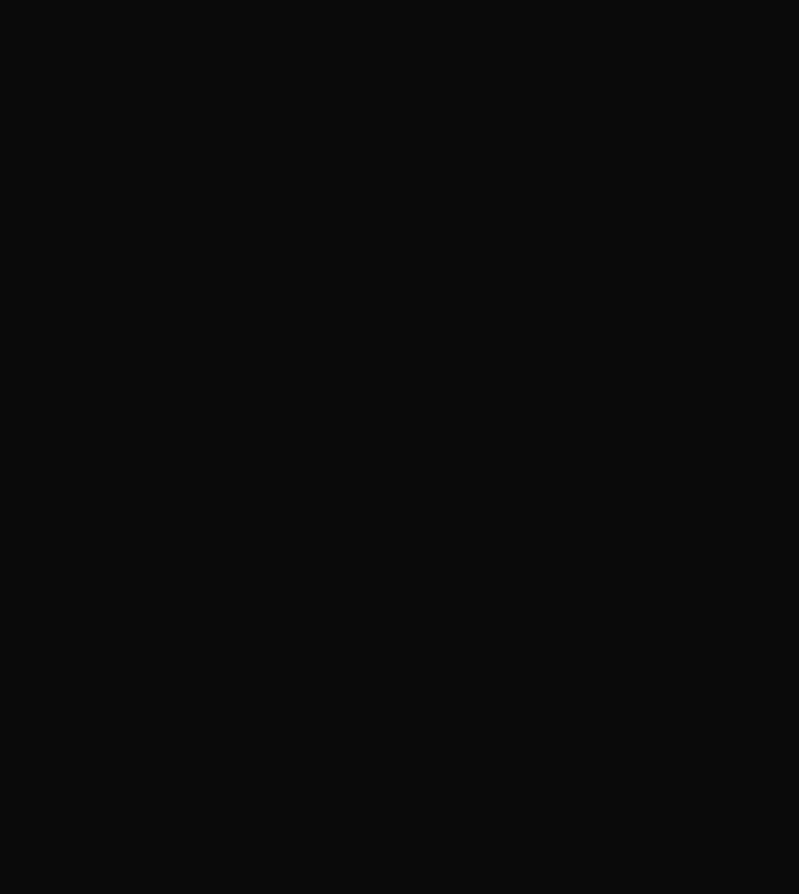
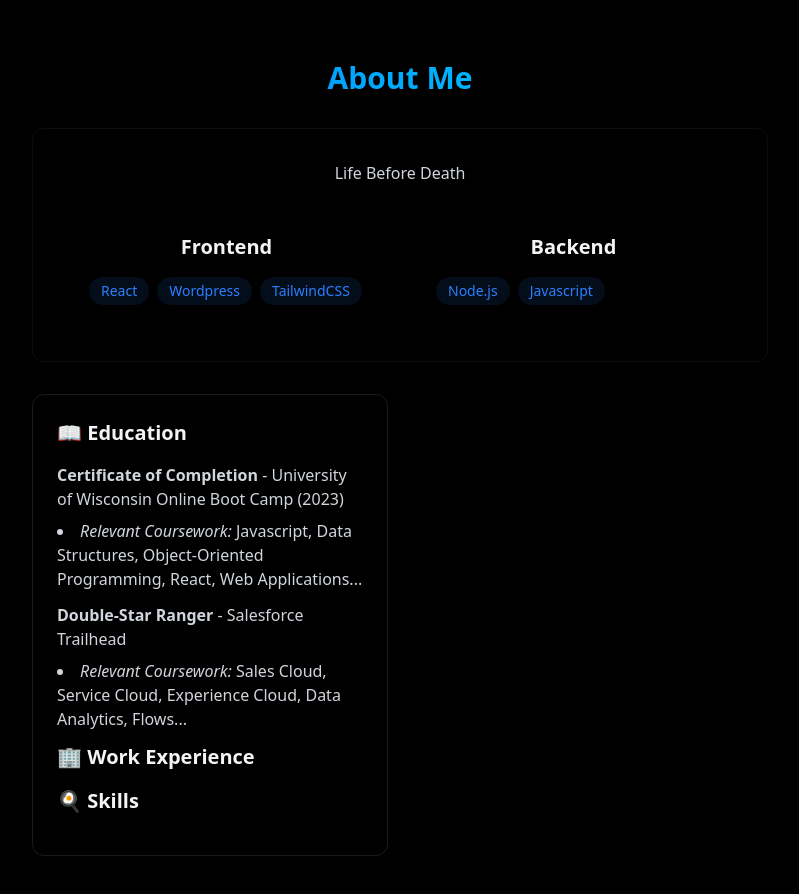
Before and after one commit to abaker421/react-portfolio, a React (Vite) app: page / in a window 1280 px wide. Shown: the part 820-1714 px from the top of the page, without its empty margins (240-1039 px from the left). Before the commit the page ends 800 px from the top, so only its background shows below. Built offline with nearby package versions, Linux system fonts and the light colour scheme.

Commit message:
added info to About section

```diff
--- a/src/App.jsx
+++ b/src/App.jsx
@@ -4,7 +4,7 @@
 import "./index.css"
 import { Navbar } from './components/Navbar'
 import { MobileMenu } from './components/MobileMenu'
-
+import { About } from './components/sections/About'
 import { Home } from './components/sections/Home'
 
 function App() {
@@ -20,6 +20,7 @@
       <Navbar menuOpen={menuOpen} setMenuOpen={setMenuOpen} />
       <MobileMenu menuOpen={menuOpen} setMenuOpen={setMenuOpen} />
       <Home />
+      <About />
      </div>
     </>
   )
--- a/src/components/sections/About.jsx
+++ b/src/components/sections/About.jsx
@@ -0,0 +1,78 @@
+
+
+export const About = () => {
+
+    const frontendSkills = ["React", "Wordpress", "TailwindCSS"]
+    const backendSkills = ["Node.js", "Javascript"]
+
+    return (
+        <section id="about" className="min-h-screen flex items-center justify-center py-20">
+            <div className="max-w-3xl mx-auto px-4">
+
+                <h2 className="text-3xl font-bold mb-8 bg-gradient-to-r from-blue-500 to-cyan-400 bg-clip-text text-transparent text-center">
+                    About Me
+                </h2>
+
+                <div className="rounded-xl p-8 border border-white/5 hover:-translate-y-1 transition-all text-center">
+                    <p className="text-gray-300 mb-6">Life Before Death</p>
+
+                    <div className="grid grid-cols-1 md:grid-cols-2 gap-6">
+                        <div className="rounded-xl p-6 hover:-translate-y-1 transition-all">
+                            <h3 className="text-xl font-bold mb-4">Frontend</h3>
+
+                            <div className="flex flex-wrap gap-2">
+                                {frontendSkills.map((tech, key) => (
+                                    <span
+                                        key={key}
+                                        className="bg-blue-500/10 text-blue-500 py-1 px-3 rounded-full text-sm hover:bg-blue-500/20 hover:shadhow-[0_2px_8px_rgba(59, 130, 246, 0.2)] transition">
+                                        {tech}
+                                    </span>
+                                ))}
+                            </div>
+
+                        </div>
+
+                        <div className="rounded-xl p-6 hover:-translate-y-1 transition-all">
+                            <h3 className="text-xl font-bold mb-4">Backend</h3>
+
+                            <div className="flex flex-wrap gap-2">
+                                {backendSkills.map((tech, key) => (
+                                    <span
+                                        key={key}
+                                        className="bg-blue-500/10 text-blue-500 py-1 px-3 rounded-full text-sm hover:bg-blue-500/20 hover:shadhow-[0_2px_8px_rgba(59, 130, 246, 0.2)] transition">
+                                        {tech}
+                                    </span>
+                                ))}
+                            </div>
+                        </div>
+                    </div>
+                </div>
+
+                <div className="grid grid-cols-1 md:grid-cols-2 gap-6 mt-8">
+                        <div className="p-6 rounded-xl border-white/10 border hover:-translate-y-1 transition-all">
+                                <h3 className="text-xl font-bold mb-4">📖 Education</h3>
+                                    <ul className=" text-gray-300 space-y-2 my-3">
+                                        <li>
+                                            <strong>Certificate of Completion</strong> - University of Wisconsin Online Boot Camp (2023)
+                                        </li>
+                                        <li className="list-disc list-inside">
+                                            <span className="italic">Relevant Coursework:</span> Javascript, Data Structures, Object-Oriented Programming, React, Web Applications...
+                                        </li>
+                                    </ul>
+                                    <ul className="text-gray-300 space-y-2 my-3">
+                                        <li>
+                                            <strong>Double-Star Ranger</strong> - Salesforce Trailhead
+                                        </li>
+                                        <li className="list-disc list-inside">
+                                            <span className="italic">Relevant Coursework:</span> Sales Cloud, Service Cloud, Experience Cloud, Data Analytics, Flows...
+                                        </li>
+                                    </ul>
+                                <h3 className="text-xl font-bold mb-4">🏢 Work Experience</h3>
+                                <h3 className="text-xl font-bold mb-4">🍳 Skills</h3>
+                        </div>
+                </div>
+
+            </div>
+        </section>
+    )
+}
--- a/src/components/sections/Home.jsx
+++ b/src/components/sections/Home.jsx
@@ -9,7 +9,7 @@
         >
             <div className="text-center z-10 px-4">
 
-                <h1 className="text-5xl md:text-7xl font-bold mb-6 bg-gradient-to-r from-blue-500 to-purple-600 bg-clip-text text-transparent leading-right">
+                <h1 className="text-5xl md:text-7xl font-bold mb-6 bg-gradient-to-r from-blue-500 to-cyan-400 bg-clip-text text-transparent leading-right">
                     Hi, I'm Adam Baker.
                 </h1>
 
```
